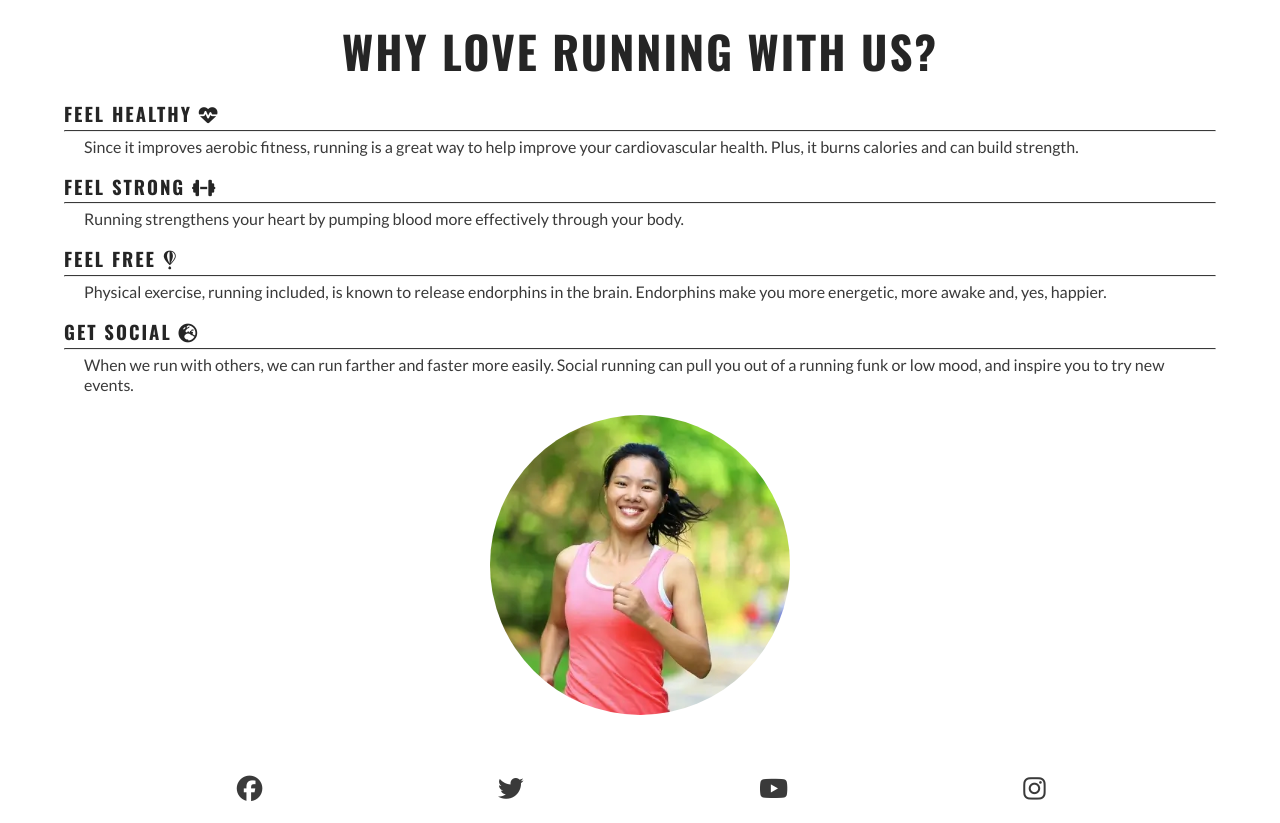
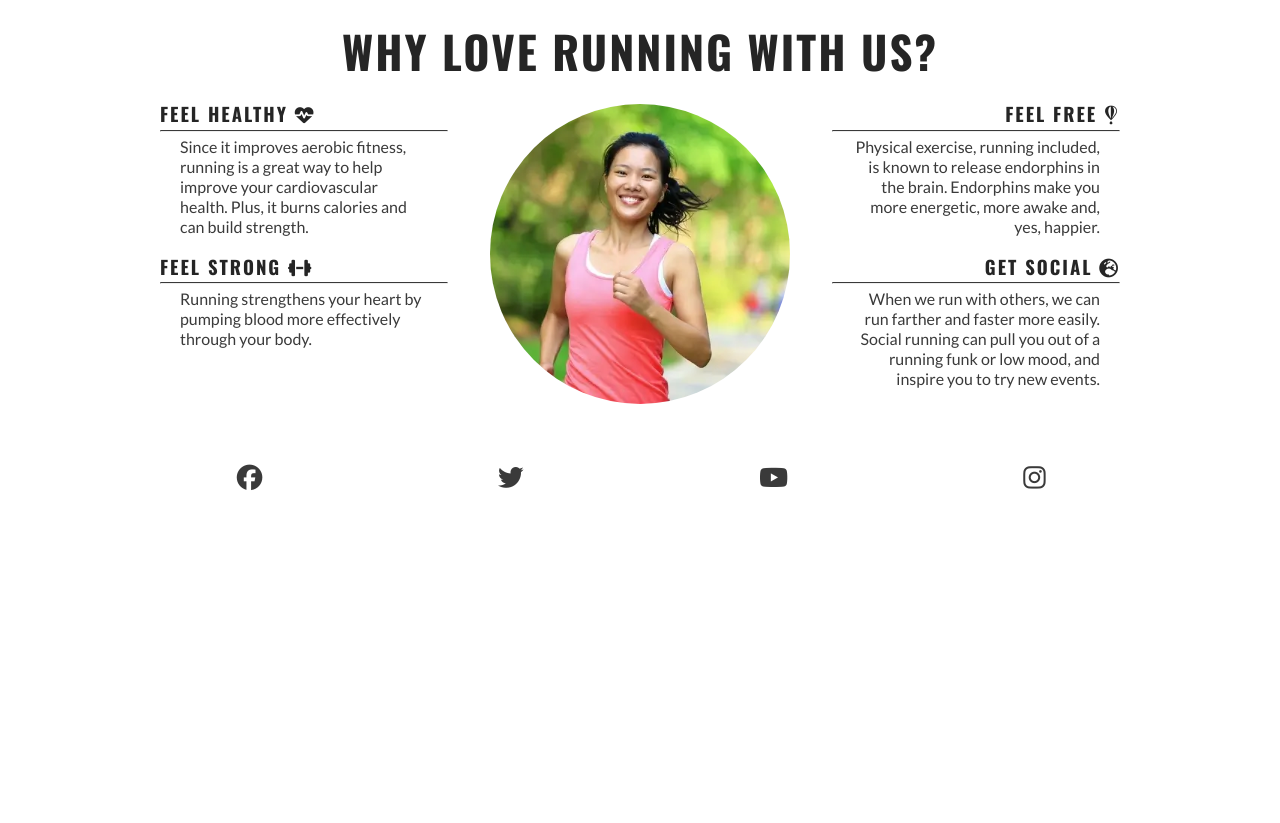
Before and after one commit to Indiica/love-running, a plain HTML site: page index.html in a window 1280 px wide. Shown: the part 681-1504 px from the top of the page. After the commit the page ends 1193 px from the top, so only its background shows below. Drawn offline with nearby package versions, Linux system fonts and the light colour scheme.

Commit message:
Make reasons section responsive

```diff
--- a/assets/css/style.css
+++ b/assets/css/style.css
@@ -7,7 +7,7 @@
 * {
     padding: 0;
     margin: 0;
-    box-sizing:border-box;
+    box-sizing: border-box;
 
 }
 
@@ -18,23 +18,25 @@ body {
     flex-direction: column;
     /* Generic poject styles */
     color: #3a3a3a;
-    font-family:'Lato', sans-serif;
+    font-family: 'Lato', sans-serif;
 }
 
-h1, h2, h3 {
+h1,
+h2,
+h3 {
     font-family: 'Oswald', sans-serif;
     text-transform: uppercase;
     letter-spacing: 2px;
-    color:#252525;
+    color: #252525;
 }
 
 /* Header */
 header {
-    background-color: #ffffff ;
+    background-color: #ffffff;
     padding: 0 1rem;
     position: fixed;
     z-index: 99;
-    width:100%;
+    width: 100%;
     box-shadow: 0 2px 2px #3a3a3a;
     display: flex;
     justify-content: space-between;
@@ -53,7 +55,7 @@ header a {
 
 }
 
-#menu > li {
+#menu>li {
     margin-bottom: 1em;
 }
 
@@ -98,7 +100,7 @@ main {
     height: 600px;
     width: 100%;
     background: url("../images/hero-image.webp") no-repeat center center/cover;
-    position:relative;
+    position: relative;
 }
 
 #cover-text {
@@ -107,13 +109,14 @@ main {
     font-size: 130%;
     position: absolute;
     bottom: 30px;
-    width:80%;
+    width: 80%;
     min-height: 200px;
-    padding-top:40px;
+    padding-top: 40px;
     padding-left: 10px;
 }
 
-#cover-text > h2 , #cover-text > h3 {
+#cover-text>h2,
+#cover-text>h3 {
     color: #ffffff;
 }
 
@@ -126,12 +129,12 @@ color: #ffffff;
 #reasons h2 {
     font-size: 280%;
     margin-bottom: 20px;
-    text-align:center;
+    text-align: center;
 }
 
 
-#benefits-physical > div,
-#benefits-mental > div {
+#benefits-physical>div,
+#benefits-mental>div {
     line-height: 20px;
     margin-bottom: 20px;
 }
@@ -142,7 +145,8 @@ color: #ffffff;
 
 #benefits hr {
     border-top: 1px solid #3a3a3a;
-    margin: 5px 0;}
+    margin: 5px 0;
+}
 
 #circle-cover-bg {
     background: url('../images/reasons-image.webp') no-repeat top center / cover;
@@ -180,7 +184,8 @@ color: #ffffff;
 
 
 /* Media query: tablets and larger (768px and up) */
-@media  screen  and (min-width: 768px) {
+@media screen and (min-width: 768px) {
+
     /* Header */
     nav {
         display: block;
@@ -194,7 +199,7 @@ color: #ffffff;
         display: flex;
     }
 
-    #menu > li {
+    #menu>li {
         padding-left: 1rem;
     }
 
@@ -213,16 +218,69 @@ color: #ffffff;
         /* Push maintain content down to accommodate larger header */
         margin-top: 79px;
     }
-}
+
     /* Hero  */
 #cover-text {
     width: 300px;
     right: 50px;
 }
 
+/* Reasons section*/
+#benefits-physical,
+#benefits-mental {
+    display: flex;
+    flex-direction: column;
+    width: 100%;
+
+}
+
+#benefits-physical>div,
+#benefits-mental>div {
+    width: 75%;
+}
+
+#benefits-mental>div {
+text-align: end;
+align-self: flex-end;
+}
+
+}
+
+
+
 /* Large devices (laptops and desktops, 992px und up)*/
 @media screen and (min-width:992px) {
     #menu a:hover {
         border-bottom: 1px solid #3a3a3a;
     }
+
 }
+
+@media screen and (min-width: 1200px) {
+    /* Reasons section*/
+#benefits {
+        display: flex;
+        flex-direction: row;
+    }
+
+#benefits > div {
+        flex: 1;
+    }
+
+#benefits-image {
+        order: 0;
+    }
+
+#benefits-mental {
+    order: 1;
+}
+
+#benefits-mental > div {
+    align-self: flex-start;
+}
+
+#benefits-physical > div {
+align-self: flex-end;
+}
+
+}
```
Lines whose indentation alone changed are shown as unchanged.
